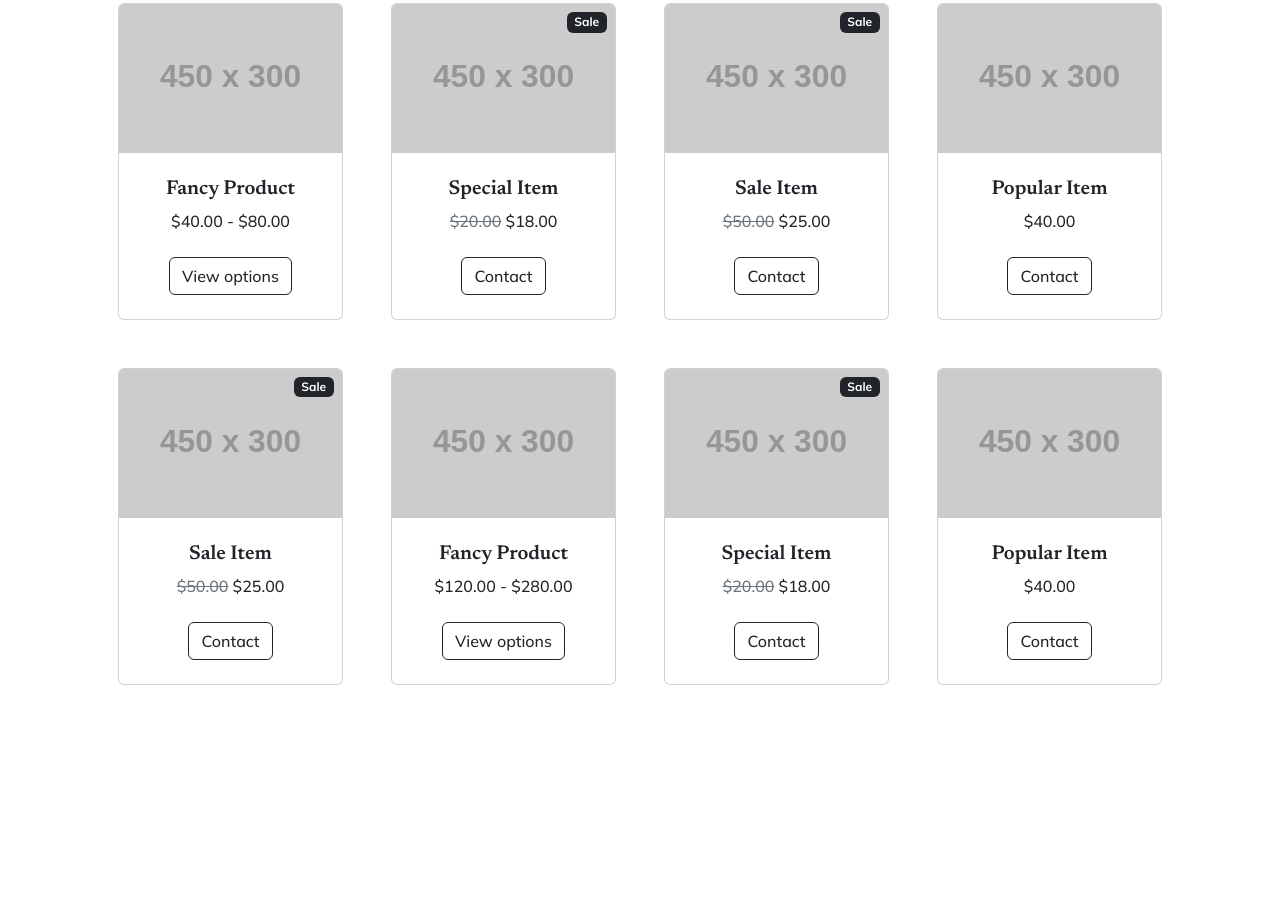
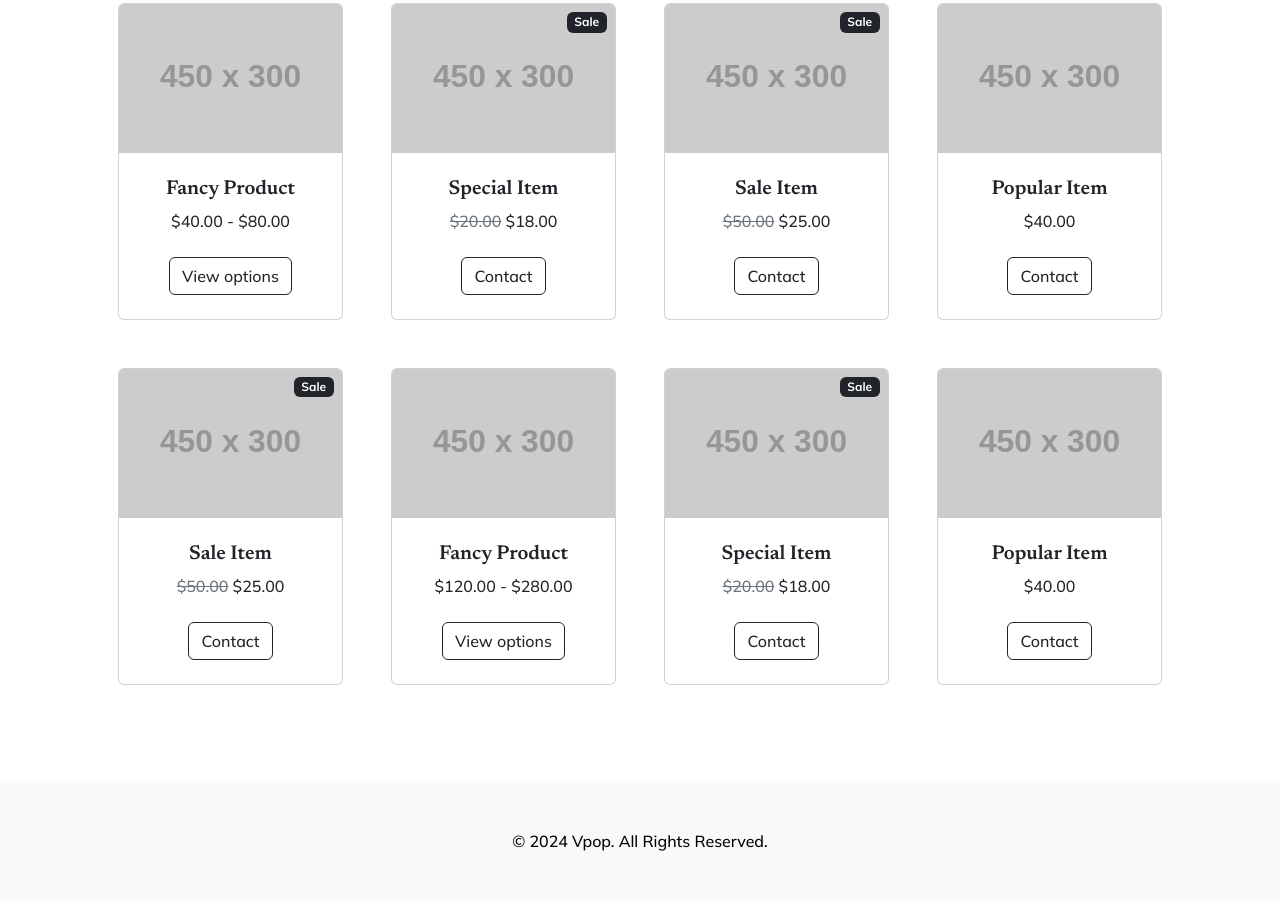
Before and after one commit to DarienAB/Project-3, a website: page V-pop/Buy.html in a window 1280 px wide. Shown: the part 446-1347 px from the top of the page. Before the commit the page ends 1227 px from the top, so only its background shows below. Drawn offline with nearby package versions, Linux system fonts and the light colour scheme; placeholder pictures from the web are drawn by us.

```diff
--- a/V-pop/Buy.html
+++ b/V-pop/Buy.html
@@ -240,6 +240,14 @@
 </section>
 
 
+  <!-- Footer -->
+  <footer class="py-5 bg-light">
+    <div class="container">
+        <p class="m-0 text-center text-black">© 2024 Vpop. All Rights Reserved.</p>
+    </div>
+</footer>
+
+
 
 
 
```
